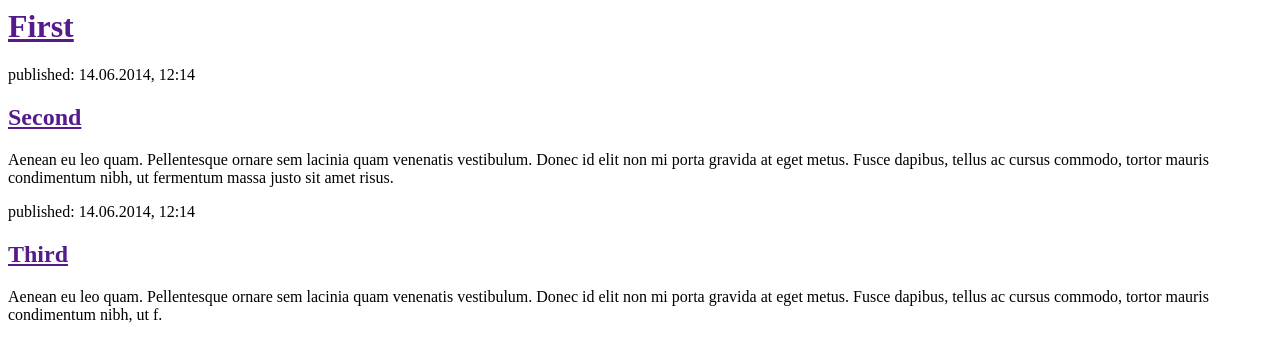
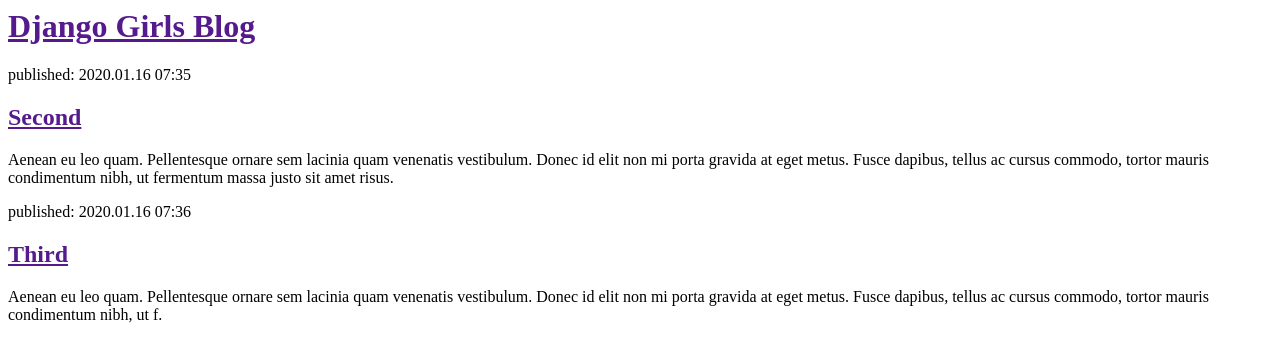
Before and after one commit to solthe/my-first-blog, a Django app: page / in a window 1280 px wide. Shown: the top 362 px of the page. Run offline with Django 3.2, Linux system fonts and the light colour scheme; data that the repository does not hold is empty.

Commit message:
modified templates to display posts from database.

```diff
--- a/blog/templates/blog/post_list.html
+++ b/blog/templates/blog/post_list.html
@@ -1,20 +1,27 @@
 <html>
-    <head>
-        <title>Django Girls blog</title>
-    </head>
+
     <body>
         <div>
-            <h1><a href="">First</a></h1>
+            <h1><a href="">Django Girls Blog</a></h1>
         </div>
 
+
+    {% for post in posts %}
         <div>
-            <p>published: 14.06.2014, 12:14</p>
+            <p>published: {{ post.published_date }}</p>
+            <h1><a href="">{{ post.title }}</a></h1>
+            <p>{{ post.text|linebreaksbr }}</p>
+        </div>
+    {% endfor %}
+
+        <div>
+            <p>published: 2020.01.16 07:35</p>
             <h2><a href="">Second</a></h2>
             <p>Aenean eu leo quam. Pellentesque ornare sem lacinia quam venenatis vestibulum. Donec id elit non mi porta gravida at eget metus. Fusce dapibus, tellus ac cursus commodo, tortor mauris condimentum nibh, ut fermentum massa justo sit amet risus.</p>
         </div>
 
         <div>
-            <p>published: 14.06.2014, 12:14</p>
+            <p>published: 2020.01.16 07:36</p>
             <h2><a href="">Third</a></h2>
             <p>Aenean eu leo quam. Pellentesque ornare sem lacinia quam venenatis vestibulum. Donec id elit non mi porta gravida at eget metus. Fusce dapibus, tellus ac cursus commodo, tortor mauris condimentum nibh, ut f.</p>
         </div>
--- a/blog/views.py
+++ b/blog/views.py
@@ -1,4 +1,7 @@
 from django.shortcuts import render
+from django.utils import timezone
+from .models import Post
 
 def post_list(request):
-    return render(request, 'blog/post_list.html', {})
+    posts = Post.objects.filter(published_date__lte=timezone.now()).order_by('published_date')
+    return render(request, 'blog/post_list.html', {'posts': posts})
```
